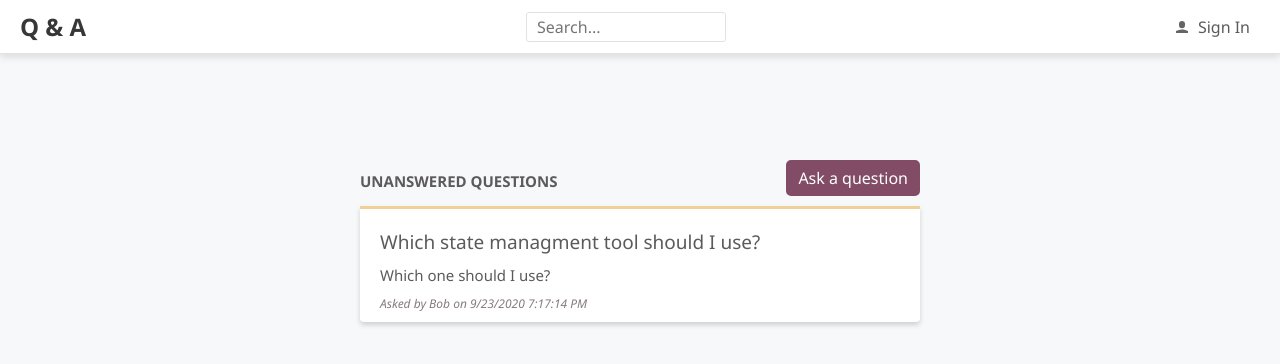
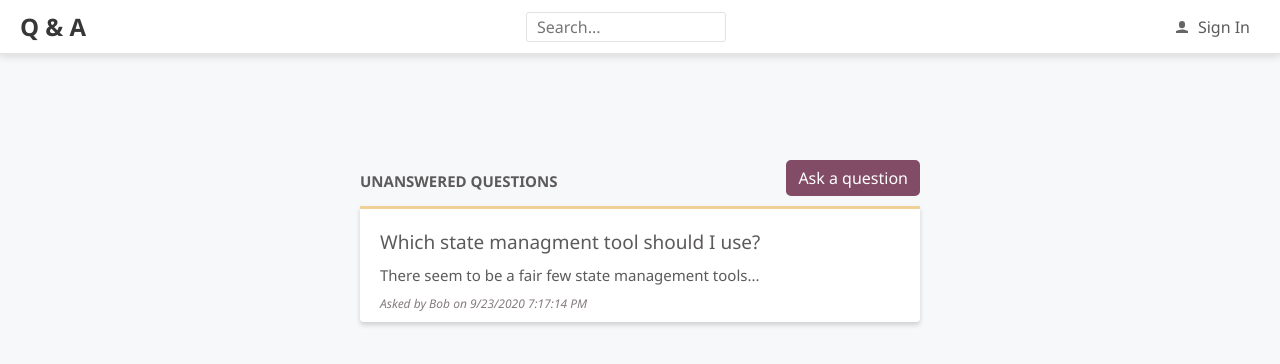
Before and after one commit to Pyotr23/ReactWithNetCore, a React (Create React App) app in the folder frontend/: page / in a window 1280 px wide. Shown: the top 364 px of the page. Built offline with nearby package versions, Linux system fonts and the light colour scheme.

Commit message:
Добавлена, но не использована переменая типа функция в пропсах.

```diff
--- a/frontend/src/QuestionData.ts
+++ b/frontend/src/QuestionData.ts
@@ -40,7 +40,8 @@ const questions: QuestionData[] = [
   {
     questionId: 2,
     title: 'Which state managment tool should I use?',
-    content: `Which one should I use?`,
+    content: `There seem to be a fair few state management tools around for
+      React - React, Unstated, ... Which one should I use?`,
     userName: 'Bob',
     created: new Date(),
     answers: []
--- a/frontend/src/QuestionList.tsx
+++ b/frontend/src/QuestionList.tsx
@@ -7,10 +7,11 @@ import React from 'react';
 import { Question } from './Question';
 
 interface Props {
-  data: QuestionData[]
+  data: QuestionData[],
+  renderItem?: (item: QuestionData) => JSX.Element
 }
 
-export const QuestionList: FC<Props> = ({data}) => (
+export const QuestionList: FC<Props> = ({ data, renderItem }) => (
   <ul
     css={css`
     list-style: none;
@@ -33,7 +34,7 @@ export const QuestionList: FC<Props> = ({data}) => (
           }
         `}
       >
-        <Question data={question} />
+        {renderItem ? renderItem(question) : <Question data={question} />}
       </li>
     ))}
   </ul>
```
